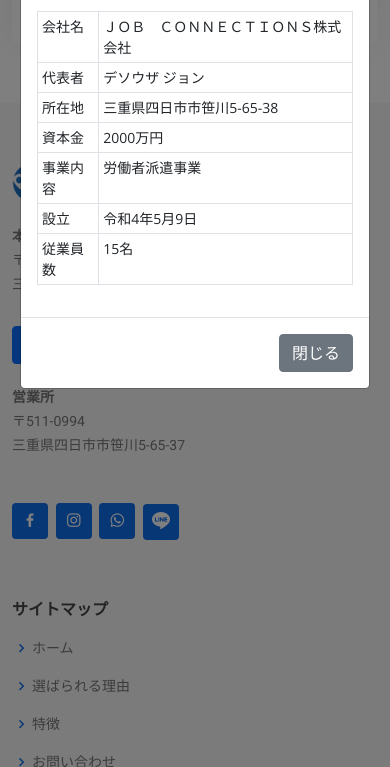
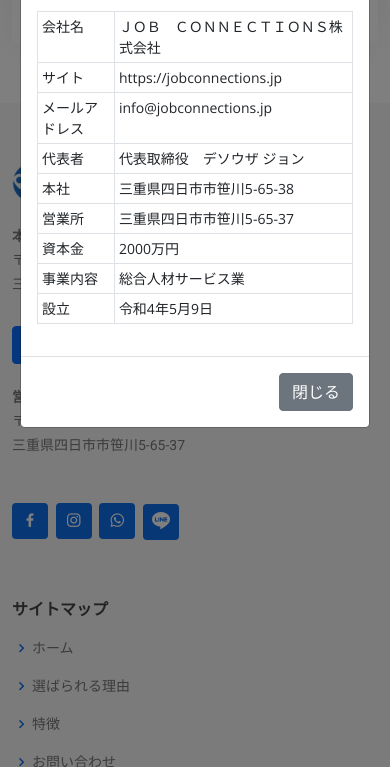
Before and after one commit to jobconnections/jobconnections.github.io, a plain HTML site: page index.html in a window 390 px wide. Both pictures are taken after a click on the button "会社概要". Shown: the part 6710-7477 px from the top of the page. Drawn offline with nearby package versions, Linux system fonts and the light colour scheme.

Commit message:
fix text

```diff
--- a/index.html
+++ b/index.html
@@ -42,18 +42,20 @@
 
   <!-- ======= Top Bar ======= -->
   <section id="topbar" class="d-flex align-items-center">
+
+    <!-- COORPATION INFO -->
     <div class="container d-flex justify-content-center justify-content-md-between">
       <div class="contact-info d-flex align-items-center">
         <i class="bi bi-envelope d-flex align-items-center"><a href="mailto:info@jobconnections.jp">info@jobconnections.jp</a></i>
         <i class="bi bi-phone d-flex align-items-center ms-4"><span><a href="tel:+059-327-5215">059-327-5215</a></span></i>
       </div>
+
+      <!-- SOCIAL MEDIA -->
       <div class="social-links d-none d-md-flex align-items-center">
-        <!-- <a href="#" class="twitter"><i class="bi bi-twitter"></i></a> -->
         <a href="https://wa.me/+8108072359594" target="_blank" class="whatsapp"><i class="bi bi-whatsapp"></i></a>
         <a href="#" target="_blank" class="line"><i class="bi bi-line"></i></a>
         <a href="#" class="facebook"><i class="bi bi-facebook"></i></a>
         <a href="#" class="instagram"><i class="bi bi-instagram"></i></a>
-        <!-- <a href="#" class="linkedin"><i class="bi bi-linkedin"></i></i></a> -->
       </div>
     </div>
   </section>
@@ -73,6 +75,11 @@
           <li><a class="nav-link scrollto" href="#why">選ばられる理由</a></li>
           <li><a class="nav-link scrollto" href="#feature">特徴</a></li>
           <li><a class="nav-link scrollto" href="#contact">お問い合わせ</a></li>
+          <li>
+            <button type="button" class="btn btn-primary ms-sm-0 ms-3" data-bs-toggle="modal" data-bs-target="#exampleModal">
+              <i class="bi bi-building"></i> 会社概要
+            </button>
+          </li>
         </ul>
         <i class="bi bi-list mobile-nav-toggle"></i>
       </nav><!-- .navbar -->
@@ -153,42 +160,6 @@
 
       </div>
     </section><!-- End About Section -->
-
-    <!-- ======= Clients Section ======= -->
-    <!-- <section id="clients" class="clients section-bg">
-      <div class="container" data-aos="zoom-in">
-
-        <div class="row">
-
-          <div class="col-lg-2 col-md-4 col-6 d-flex align-items-center justify-content-center">
-            <img src="assets/img/clients/client-1.png" class="img-fluid" alt="">
-          </div>
-
-          <div class="col-lg-2 col-md-4 col-6 d-flex align-items-center justify-content-center">
-            <img src="assets/img/clients/client-2.png" class="img-fluid" alt="">
-          </div>
-
-          <div class="col-lg-2 col-md-4 col-6 d-flex align-items-center justify-content-center">
-            <img src="assets/img/clients/client-3.png" class="img-fluid" alt="">
-          </div>
-
-          <div class="col-lg-2 col-md-4 col-6 d-flex align-items-center justify-content-center">
-            <img src="assets/img/clients/client-4.png" class="img-fluid" alt="">
-          </div>
-
-          <div class="col-lg-2 col-md-4 col-6 d-flex align-items-center justify-content-center">
-            <img src="assets/img/clients/client-5.png" class="img-fluid" alt="">
-          </div>
-
-          <div class="col-lg-2 col-md-4 col-6 d-flex align-items-center justify-content-center">
-            <img src="assets/img/clients/client-6.png" class="img-fluid" alt="">
-          </div>
-
-        </div>
-
-      </div>
-    </section> -->
-    <!-- End Clients Section -->
 
     <!-- ======= Services Section ======= -->
     <section id="feature" class="services section-bg">
@@ -408,12 +379,24 @@
                         <td>ＪＯＢ　ＣＯＮＮＥＣＴＩＯＮＳ株式会社</td>
                       </tr>
                       <tr>
-                        <td>代表者</td>
-                        <td>デソウザ ジョン</td>
+                        <td>サイト</td>
+                        <td>https://jobconnections.jp</td>
                       </tr>
                       <tr>
-                        <td>所在地</td>
+                        <td>メールアドレス</td>
+                        <td>info@jobconnections.jp</td>
+                      </tr>
+                      <tr>
+                        <td>代表者</td>
+                        <td>代表取締役　デソウザ ジョン</td>
+                      </tr>
+                      <tr>
+                        <td>本社</td>
                         <td>三重県四日市市笹川5-65-38</td>
+                      </tr>
+                      <tr>
+                        <td>営業所</td>
+                        <td>三重県四日市市笹川5-65-37</td>
                       </tr>
                       <tr>
                         <td>資本金</td>
@@ -421,15 +404,11 @@
                       </tr>
                       <tr>
                         <td>事業内容</td>
-                        <td>労働者派遣事業</td>
+                        <td>総合人材サービス業</td>
                       </tr>
                       <tr>
                         <td>設立</td>
                         <td>令和4年5月9日</td>
-                      </tr>
-                      <tr>
-                        <td>従業員数</td>
-                        <td>15名</td>
                       </tr>
                     </tbody>
                   </table>
@@ -440,18 +419,6 @@
               </div>
             </div>
           </div>
-
-          <!-- <div class="col-lg-3 col-md-6 footer-links">
-            <h4>Our Social Networks</h4>
-            <p>Cras fermentum odio eu feugiat lide par naso tierra videa magna derita valies</p>
-            <div class="social-links mt-3">
-              <a href="#" class="twitter"><i class="bx bxl-twitter"></i></a>
-              <a href="#" class="facebook"><i class="bx bxl-facebook"></i></a>
-              <a href="#" class="instagram"><i class="bx bxl-instagram"></i></a>
-              <a href="#" class="google-plus"><i class="bx bxl-skype"></i></a>
-              <a href="#" class="linkedin"><i class="bx bxl-linkedin"></i></a>
-            </div>
-          </div> -->
 
         </div>
       </div>
```
